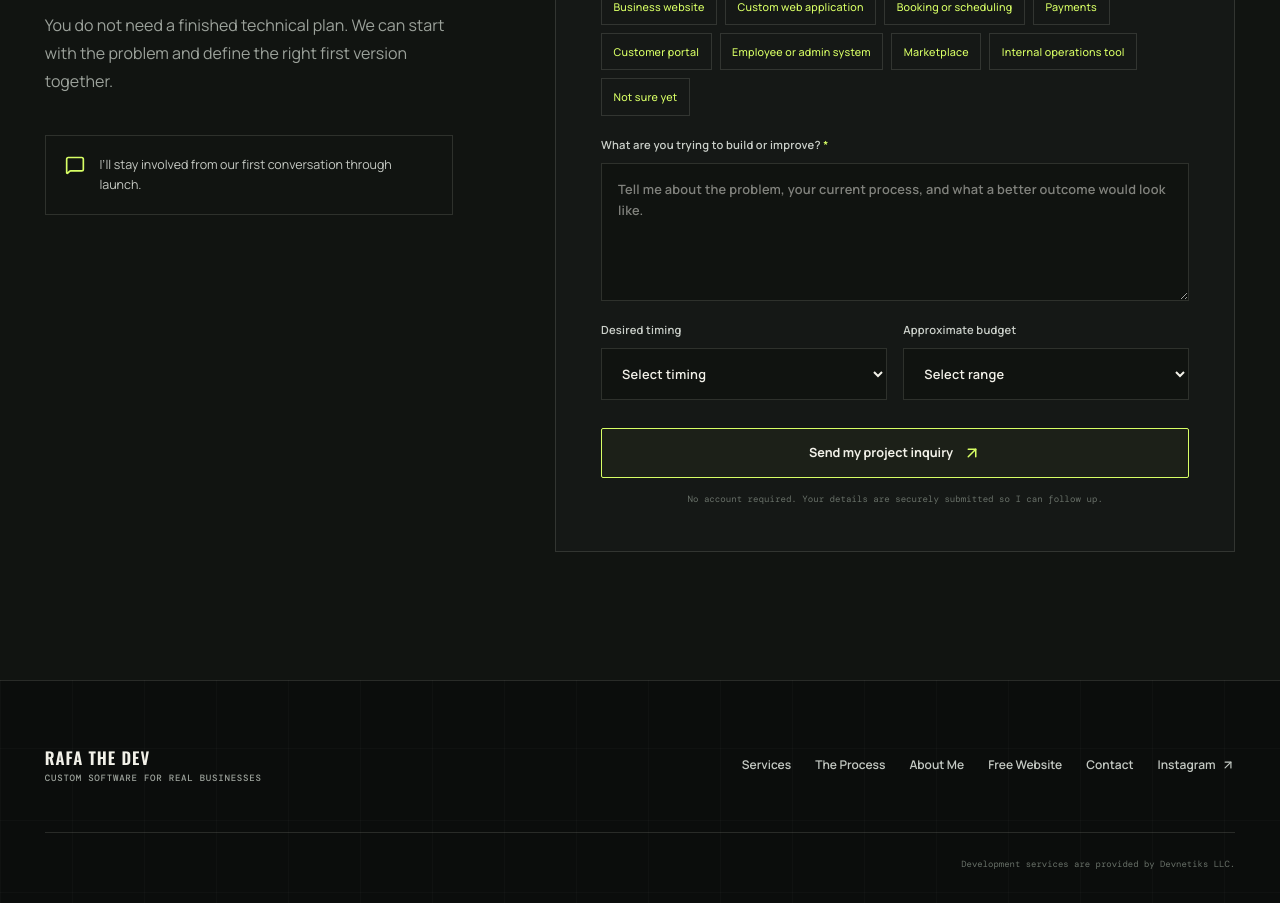
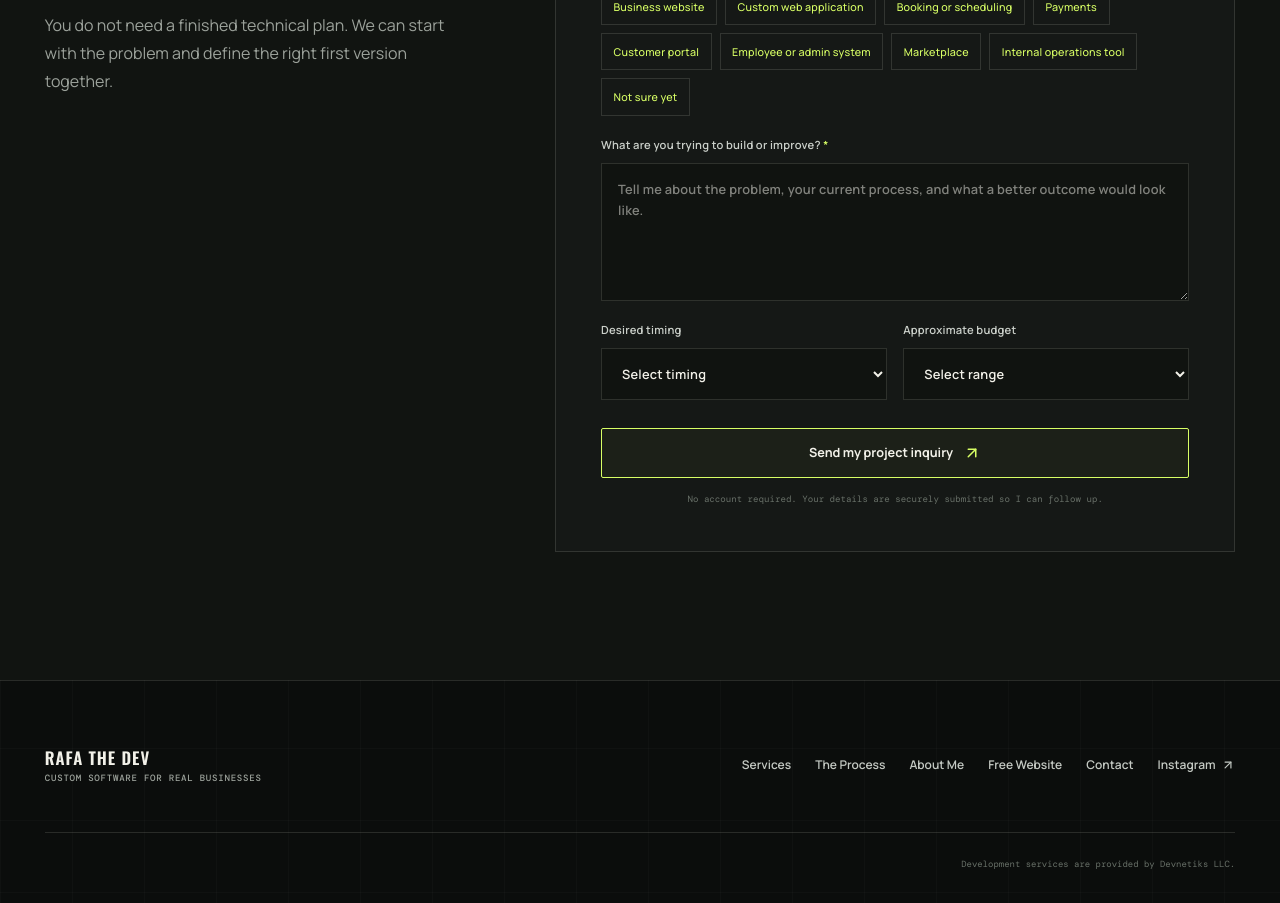
Before and after one commit to webdevRafa/rafa-the-dev, a React (Vite) app: page / in a window 1280 px wide. Shown: the part 6740-7643 px from the top of the page. Built offline with nearby package versions, Linux system fonts and the light colour scheme; a web font is replaced by a local one.

Commit message:
Remove contact section callout

```diff
--- a/src/App.css
+++ b/src/App.css
@@ -1129,24 +1129,6 @@ summary:focus-visible {
   line-height: 1.75;
 }
 
-.contact-note {
-  display: flex;
-  max-width: 540px;
-  align-items: flex-start;
-  gap: 0.9rem;
-  margin-top: 2.5rem;
-  padding: 1.2rem;
-  border: 1px solid var(--line);
-  color: #c6cac4;
-  font-size: 0.78rem;
-  line-height: 1.6;
-}
-
-.contact-note svg {
-  flex: 0 0 auto;
-  color: var(--lime);
-}
-
 .inquiry-panel {
   padding: clamp(1.5rem, 3.5vw, 3.5rem);
   border: 1px solid var(--line);
--- a/src/App.tsx
+++ b/src/App.tsx
@@ -21,7 +21,6 @@ import {
   Copy,
   Database,
   Gauge,
-  MessageSquare,
   ShieldCheck,
   Users,
   Workflow,
@@ -791,10 +790,6 @@ function App() {
               You do not need a finished technical plan. We can start with the
               problem and define the right first version together.
             </p>
-            <div className="contact-note flex items-start">
-              <MessageSquare size={20} />
-              <span>I’ll stay involved from our first conversation through launch.</span>
-            </div>
           </Reveal>
 
           <Reveal className="inquiry-panel" delay={0.1}>
```
